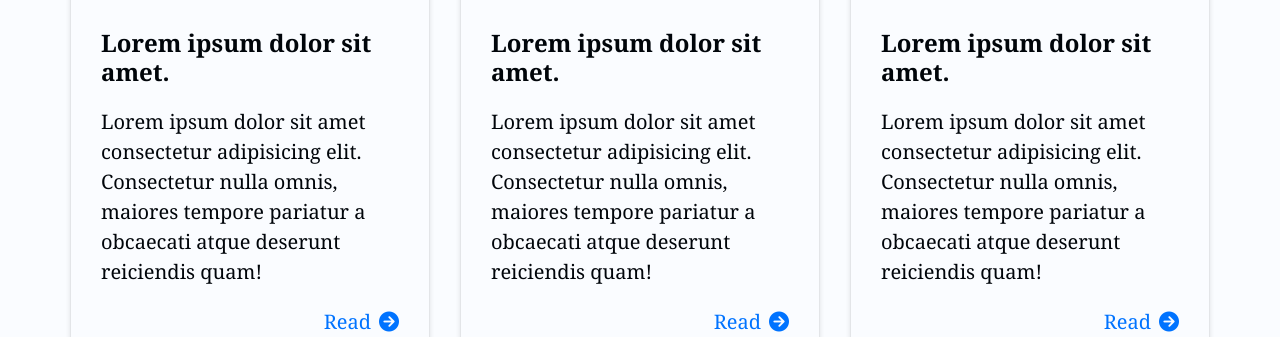
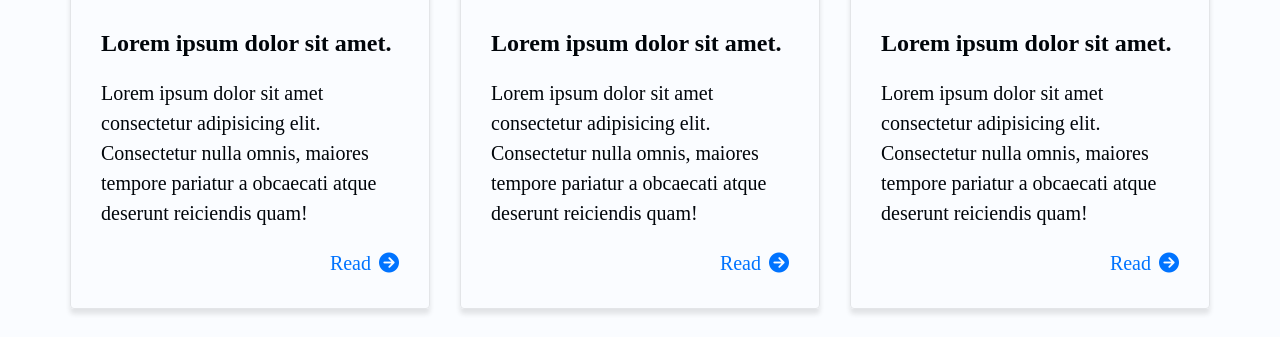
Before and after one commit to gaaiuss/MonsterHunterBuilds, a Django app: page / in a window 1280 px wide. Shown: the part 233-570 px from the top of the page. Run offline with Django 5.2, Linux system fonts and the light colour scheme; data that the repository does not hold is empty.

Commit message:
fix: serif font family

```diff
--- a/djangoapp/blog/static/blog/css/style.css
+++ b/djangoapp/blog/static/blog/css/style.css
@@ -25,8 +25,8 @@
   --clr-gray-dkst: var(--_clr-gray) 10%;
 
   /* Font-family */
-  --ff-regular: Georgia, "Times New Roman", Times, serif;
-  --ff-headings: Georgia, "Times New Roman", Times, serif;
+  --ff-regular: serif;
+  --ff-headings: serif;
   --ff-mono: "Courier New", Courier, monospace;
 
   /* Font-Sizes */
```
